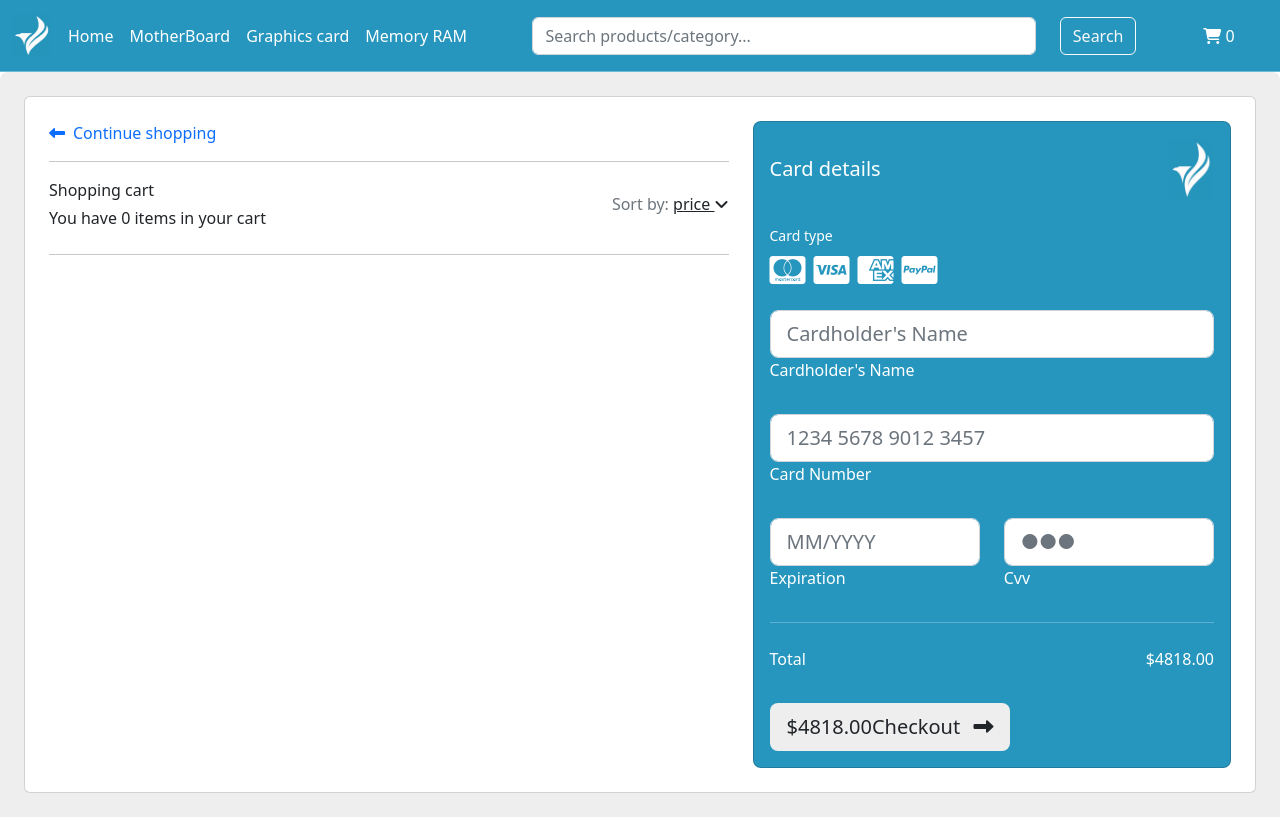
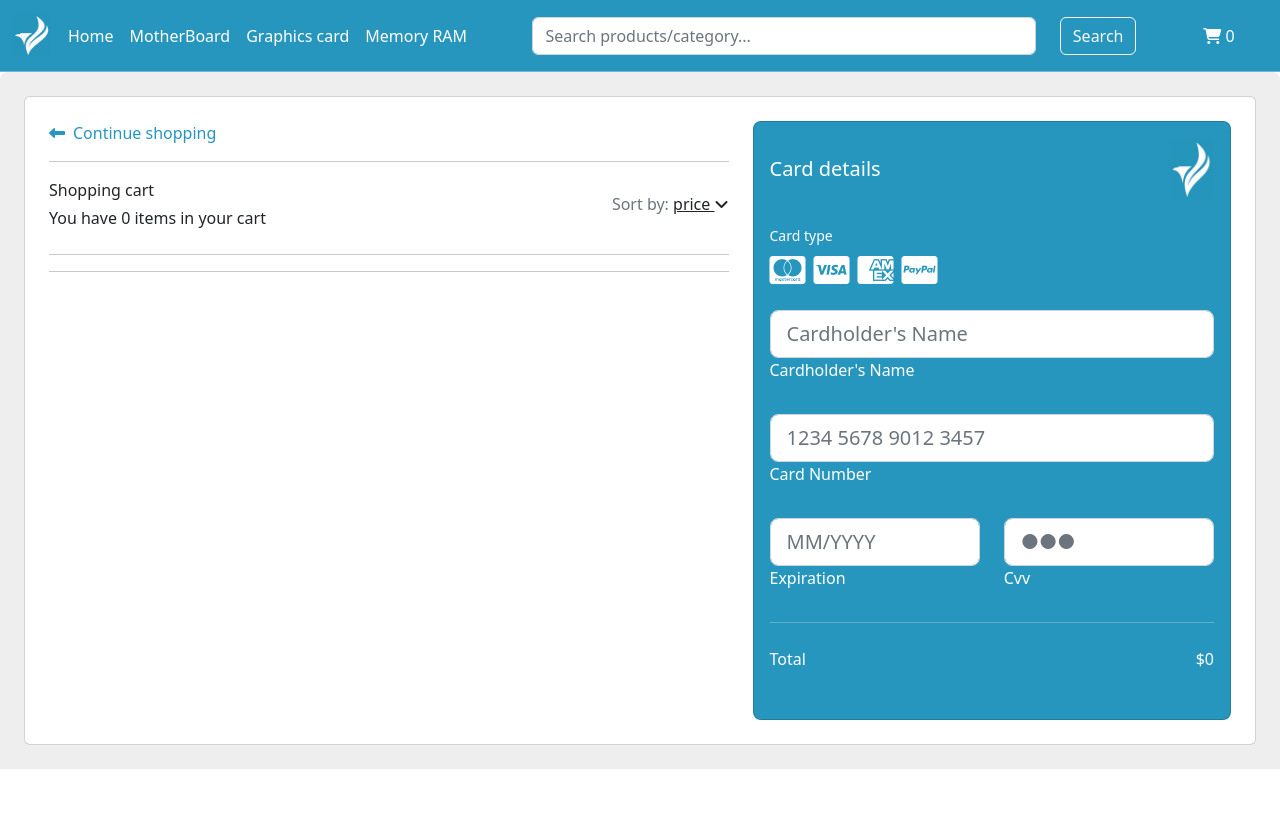
Before and after one commit to Fmagus98/e-commerce-react-js, a React (Create React App) app: page /cart in a window 1280 px wide. Built offline with nearby package versions, Linux system fonts and the light colour scheme.

Commit message:
search functions

```diff
--- a/src/components/Cart/Cart.js
+++ b/src/components/Cart/Cart.js
@@ -1,14 +1,23 @@
 import { useContext } from "react"
 import { CartContext } from "../../context/CartContext"
 import CartItem from "../CartItem/CartItem"
-import {Link} from "react-router-dom"
+import { Link } from "react-router-dom"
 const Cart = () => {
-  const { cart,clearCart} = useContext(CartContext)
-
+  const { cart, clearCart } = useContext(CartContext)
+  //lista de productos agreagdos al carrito
   const cartItems = cart.map(p => <CartItem key={p.id} prod={p} />)
-
+  //precio total inicial del carrito
+  let totalProducts = 0
+  //precio total del carrito
+  if (cart.length > 0) {
+    const priceProducts = cart.map(p => p.price * p.quantity)
+    totalProducts = priceProducts.reduce((a, b) => a + b)
+  }
+  else {
+    totalProducts = 0
+  }
   return (
-        <section className="w-100 p-4" style={{backgroundColor: "#eee",borderRadius: ".5rem .5rem 0 0"}}>
+    <section className="w-100 p-4" style={{ backgroundColor: "#eee", borderRadius: ".5rem .5rem 0 0" }}>
 
       <div className="row">
         <div className="col">
@@ -18,7 +27,7 @@ const Cart = () => {
               <div className="row">
 
                 <div className="col-lg-7">
-                      <Link to={"/"} className="mb-3 text-decoration-none"><i className="fas fa-long-arrow-alt-left me-2"></i>Continue shopping</Link>
+                  <Link to={"/"} className="mb-3 text-decoration-none" style={{color: "#2696be"}}><i className="fas fa-long-arrow-alt-left me-2"></i>Continue shopping</Link>
                   <hr></hr>
 
                   <div className="d-flex justify-content-between align-items-center mb-4">
@@ -32,14 +41,15 @@ const Cart = () => {
                   </div>
                   {cartItems}
                   <hr></hr>
-                       {cart.length>0 ?<button onClick={()=>clearCart()} className="btn btn-danger">Remove all items</button>:null}
+                  {cart.length>0?<button onClick={() => clearCart()} className="btn btn-danger">Remove all items</button> : null}
+                  <hr></hr>
                 </div>
                 <div className="col-lg-5">
-                      <div className="card text-white rounded-3" style={{backgroundColor: "#2696be",}}>
+                  <div className="card text-white rounded-3" style={{ backgroundColor: "#2696be", }}>
                     <div className="card-body">
                       <div className="d-flex justify-content-between align-items-center mb-4">
                         <h5 className="mb-0">Card details</h5>
-                            <img src="/assets/img/aguila.jpg" className="img-fluid rounded-3" style={{width: "45px"}} alt="Avatar"></img>
+                        <img src="/assets/img/aguila.jpg" className="img-fluid rounded-3" style={{ width: "45px" }} alt="Avatar"></img>
                       </div>
 
                       <p className="small mb-2">Card type</p>
@@ -51,43 +61,41 @@ const Cart = () => {
                       <form className="mt-4">
                         <div className="form-outline form-white mb-4">
                           <input type="text" id="typeName" className="form-control form-control-lg" siez="17" placeholder="Cardholder's Name"></input>
-                                <label className="form-label" htmlFor="typeName" style={{marginLeft: "0px"}}>Cardholder's Name</label>
-                                <div className="form-notch"><div className="form-notch-leading" style={{width: "9px"}}></div><div className="form-notch-middle" style={{width: "116px"}}></div><div className="form-notch-trailing"></div></div></div>
+                          <label className="form-label" htmlFor="typeName" style={{ marginLeft: "0px" }}>Cardholder's Name</label>
+                          <div className="form-notch"><div className="form-notch-leading" style={{ width: "9px" }}></div><div className="form-notch-middle" style={{ width: "116px" }}></div><div className="form-notch-trailing"></div></div></div>
 
                         <div className="form-outline form-white mb-4">
                           <input type="text" id="typeTextCard" className="form-control form-control-lg" siez="17" placeholder="1234 5678 9012 3457" minLength="19" maxLength="19"></input>
-                                <label className="form-label" htmlFor="typeText" style={{marginLeft: "0px"}}>Card Number</label>
-                                <div className="form-notch"><div className="form-notch-leading" style={{width: "9px"}}></div><div className="form-notch-middle" style={{width: "83.2px"}}></div><div className="form-notch-trailing"></div></div></div>
+                          <label className="form-label" htmlFor="typeText" style={{ marginLeft: "0px" }}>Card Number</label>
+                          <div className="form-notch"><div className="form-notch-leading" style={{ width: "9px" }}></div><div className="form-notch-middle" style={{ width: "83.2px" }}></div><div className="form-notch-trailing"></div></div></div>
 
                         <div className="row mb-4">
                           <div className="col-md-6">
                             <div className="form-outline form-white">
                               <input type="text" id="typeExp" className="form-control form-control-lg" placeholder="MM/YYYY" size="7" minLength="7" maxLength="7"></input>
-                                    <label className="form-label" htmlFor="typeExp" style={{marginLeft: "0px"}}>Expiration</label>
-                                    <div className="form-notch"><div className="form-notch-leading" style={{width: "9px"}}></div><div className="form-notch-middle" style={{width: "64.8px"}}></div><div className="form-notch-trailing"></div></div></div>
+                              <label className="form-label" htmlFor="typeExp" style={{ marginLeft: "0px" }}>Expiration</label>
+                              <div className="form-notch"><div className="form-notch-leading" style={{ width: "9px" }}></div><div className="form-notch-middle" style={{ width: "64.8px" }}></div><div className="form-notch-trailing"></div></div></div>
                           </div>
                           <div className="col-md-6">
                             <div className="form-outline form-white">
-                                  <input type="password" id="typeTextPassword" className="form-control form-control-lg" placeholder="●●●" size="1" minLength="3" maxLength="3"/>
-                                    <label className="form-label" htmlFor="typeText" style={{marginLeft: "0px"}}>Cvv</label>
-                                    <div className="form-notch"><div className="form-notch-leading" style={{width: "9px"}}></div><div className="form-notch-middle" style={{width: "28.8px"}}></div><div className="form-notch-trailing"></div></div></div>
+                              <input type="password" id="typeTextPassword" className="form-control form-control-lg" placeholder="●●●" size="1" minLength="3" maxLength="3" />
+                              <label className="form-label" htmlFor="typeText" style={{ marginLeft: "0px" }}>Cvv</label>
+                              <div className="form-notch"><div className="form-notch-leading" style={{ width: "9px" }}></div><div className="form-notch-middle" style={{ width: "28.8px" }}></div><div className="form-notch-trailing"></div></div></div>
                           </div>
                         </div>
 
                       </form>
 
-                          <hr className="my-4"/>
+                      <hr className="my-4" />
                       <div className="d-flex justify-content-between mb-4">
                         <p className="mb-2">Total</p>
-                              <p className="mb-2">$4818.00</p>
+                        <p className="mb-2">${totalProducts}</p>
                       </div>
-
-                            <button type="button" className="btn btn-block btn-lg" style={{backgroundColor:"rgb(238, 238, 238)"}}>
+                      {cart.length > 0 ? <button type="button" className="btn btn-block btn-lg" style={{ backgroundColor: "rgb(238, 238, 238)" }}>
                         <div className="d-flex justify-content-between">
-                                <span>$4818.00</span>
-                                <span>Checkout <i className="fas fa-long-arrow-alt-right ms-2"></i></span>
+                          <span>${totalProducts}<span> Checkout<i className="fas fa-long-arrow-alt-right ms-2"></i></span></span>
                         </div>
-                            </button>
+                      </button> : null}
                     </div>
                   </div>
                 </div>
--- a/src/components/Item/Item.js
+++ b/src/components/Item/Item.js
@@ -13,7 +13,6 @@ const Item = ({ object }) => {
                         <h6 className="card-title">{object.name}</h6>
                         <div className="price m-2">${object.price}</div>
                         <Link to={`/detail/${object.id}`} className="button-item-detail d-block btn m-auto ">See product</Link>
-
                     </div>
                 </div>
             </div>
--- a/src/components/ItemCount/ItemCount.js
+++ b/src/components/ItemCount/ItemCount.js
@@ -1,6 +1,6 @@
 import {useState,useEffect} from "react"
-const ItemCount =({detailProducts,initial=detailProducts.initial, onAdd})=>{
-    const [quantity, setQuantity] = useState(detailProducts.initial);
+const ItemCount =({stock,initial, onAdd})=>{
+    const [quantity, setQuantity] = useState(initial);
 
 
     useEffect(() => {
@@ -8,7 +8,7 @@ const ItemCount =({detailProducts,initial=detailProducts.initial, onAdd})=>{
    }, [initial])
 
     const increment = () => {
-        if (quantity < detailProducts.stock) {
+        if (quantity < stock) {
             setQuantity(quantity + 1)
         }
     }
--- a/src/components/ItemDetail/ItemDetail.js
+++ b/src/components/ItemDetail/ItemDetail.js
@@ -7,7 +7,7 @@ import { CartContext } from "../../context/CartContext"
 
 const ItemDetail = ({ detailProducts, loading }) => {
     //desestructuración de mi objeto
-    const { name, id, price, category, img } = detailProducts
+    const { name, id, price, category, img,stock } = detailProducts
     const [quantity, setQuantity] = useState(0)
     //traigo la función addItem
     const { addItem, getProductQuantity } = useContext(CartContext)
@@ -16,7 +16,7 @@ const ItemDetail = ({ detailProducts, loading }) => {
     const onAdd = (quantity) => {
         setQuantity(quantity)
         //dentro de addItem le agrego mi array de objetos más el contador
-        addItem({ name, price, category, img, id, quantity })
+        addItem({ name, price, category, img,stock, id, quantity })
     }
     if (loading) {
         return (
@@ -38,7 +38,7 @@ const ItemDetail = ({ detailProducts, loading }) => {
                                 <div className="col-md-6">
                                     <div className="product p-4">
                                         <div className="d-flex justify-content-between align-items-center">
-                                            <Link to={"/"} className="d-flex align-items-center"> <i className="fa fa-long-arrow-left"></i> <span>Back</span> </Link>
+                                            <Link to={"/"} className="d-flex align-items-center text-decoration-none"> <i className="fa fa-long-arrow-left p-1"></i><span>Back</span> </Link>
                                         </div>
                                         <div className="mt-4 mb-3"> <span className="text-uppercase text-muted brand">{category}</span>
                                             <h5 className="text-uppercase">{name}</h5>
@@ -46,7 +46,7 @@ const ItemDetail = ({ detailProducts, loading }) => {
                                             </div>
                                         </div>
                                         <p className="about">Lorem ipsum dolor sit amet consectetur adipisicing elit. Quis dicta commodi sequi, distinctio nemo autem velit non est et officiis ipsa architecto quibusdam molestias ut! Modi qui voluptatibus, veniam impedit excepturi omnis dolorem, suscipit nesciunt officiis doloribus ex in libero exercitationem, necessitatibus aut dolore ullam consequuntur eaque quaerat odio illum.</p>
-                                        {quantity > 0 ? <Link to={"/cart"} className="cart mt-4 align-items-center btn button-item-detail text-uppercase mr-2 px-4">checkout</Link> : <ItemCount detailProducts={detailProducts} onAdd={onAdd} initial={quantityAdded} />}
+                                        {quantity > 0 ? <Link to={"/cart"} className="cart mt-4 align-items-center btn button-item-detail text-uppercase mr-2 px-4">checkout</Link> : <ItemCount stock={detailProducts.stock} onAdd={onAdd} initial={quantityAdded?quantityAdded:detailProducts.initial} />}
                                     </div>
                                 </div>
                             </div>
--- a/src/components/NavBar/NavBar.js
+++ b/src/components/NavBar/NavBar.js
@@ -15,7 +15,7 @@ function NavBar() {
 
     return (
         <header>
-            <nav className="navbar navbar-expand-lg navbar-dark">
+            <nav className="navbar navbar-expand-lg">
                 <div className="container-fluid">
                     <img className="navbar-brand bi me-2" src="/assets/img/aguila.jpg" alt="" width="40" height="55" role="img"></img>
                     <button className="navbar-toggler" type="button" data-bs-toggle="collapse" data-bs-target="#navbarColor02" aria-controls="navbarColor02" aria-expanded="false" aria-label="Toggle navigation">
@@ -29,9 +29,9 @@ function NavBar() {
                             <Link className="nav-item" to={"/category/Memory Ram"}><li className="nav-link text-white">Memory RAM</li></Link>
 
                         </ul>
-                        <form className="d-flex col-6 m-auto" role="search">
+                        <form className="d-flex col-lg-6 m-lg-auto" role="search">
                             <input className="form-control me-4" type="search" placeholder="Search products/category..." aria-label="Search" onChange={handleChange}></input>
-                            <Link to={`/search/${search}`}><button className="btn btn-outline-light" type="submit">Search</button></Link>
+                            {search!==""?<Link to={`/search/${search}`}><button className="btn btn-outline-light" type="submit">Search</button></Link>:<button className="btn btn-outline-light" type="submit">Search</button>}
                         </form>
                         <CartWidget />
                     </div>
--- a/src/context/CartContext.js
+++ b/src/context/CartContext.js
@@ -6,11 +6,11 @@ export const CartContextProvider = ({ children }) => {
 
     const [cart, setCart] = useState([])
     const addItem = (productToAdd) => {
-        if(!isInCart(productToAdd.id)) {
+        if (!isInCart(productToAdd.id)) {
             setCart([...cart, productToAdd])
         } else {
             const cartUpdated = cart.map(prod => {
-                if(prod.id === productToAdd.id) {
+                if (prod.id === productToAdd.id) {
                     const productUpdated = {
                         ...prod,
                         quantity: productToAdd.quantity
@@ -24,7 +24,6 @@ export const CartContextProvider = ({ children }) => {
             setCart(cartUpdated)
         }
     }
-
 
     const getQuantity = () => {
         let accu = 0
--- a/src/partials/_item.scss
+++ b/src/partials/_item.scss
@@ -65,7 +65,7 @@ a{
     text-decoration:none;
 }
 .listProducts{
-    width:100vw;
+    width:100%;
 }
 
 .product-grid {
@@ -103,7 +103,7 @@ a{
 .button-item-detail {
     background-color: #2696be !important;
     color: white !important;
-    width: 200px;
+    width: 150px;
 }
 
 
```
Also changed, not shown: src/components/CartItem/CartItem.js (+7 -5 lines). Lines whose indentation alone changed are shown as unchanged.
